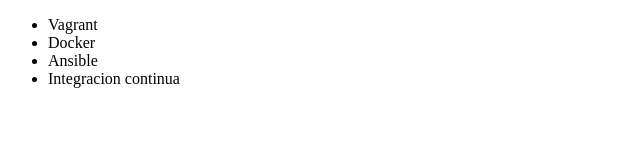
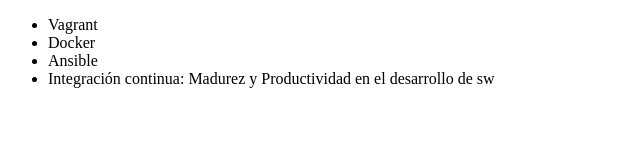
Before and after one commit to Pako-Toscano/alura-git, a plain HTML site: page index.html in a window 1280 px wide. Shown: the whole page, without its empty margins (0-640 px from the left). Drawn offline with Linux system fonts and the light colour scheme.

Commit message:
Agregando curos de integracion continua

```diff
--- a/index.html
+++ b/index.html
@@ -9,7 +9,7 @@
          <li> Vagrant </li>
          <li> Docker </li>
          <li> Ansible </li>
-         <li> Integracion continua </li>
+         <li> Integración continua: Madurez y Productividad en el desarrollo de sw</li>
      </ul>
 </body>
 </html>
```
